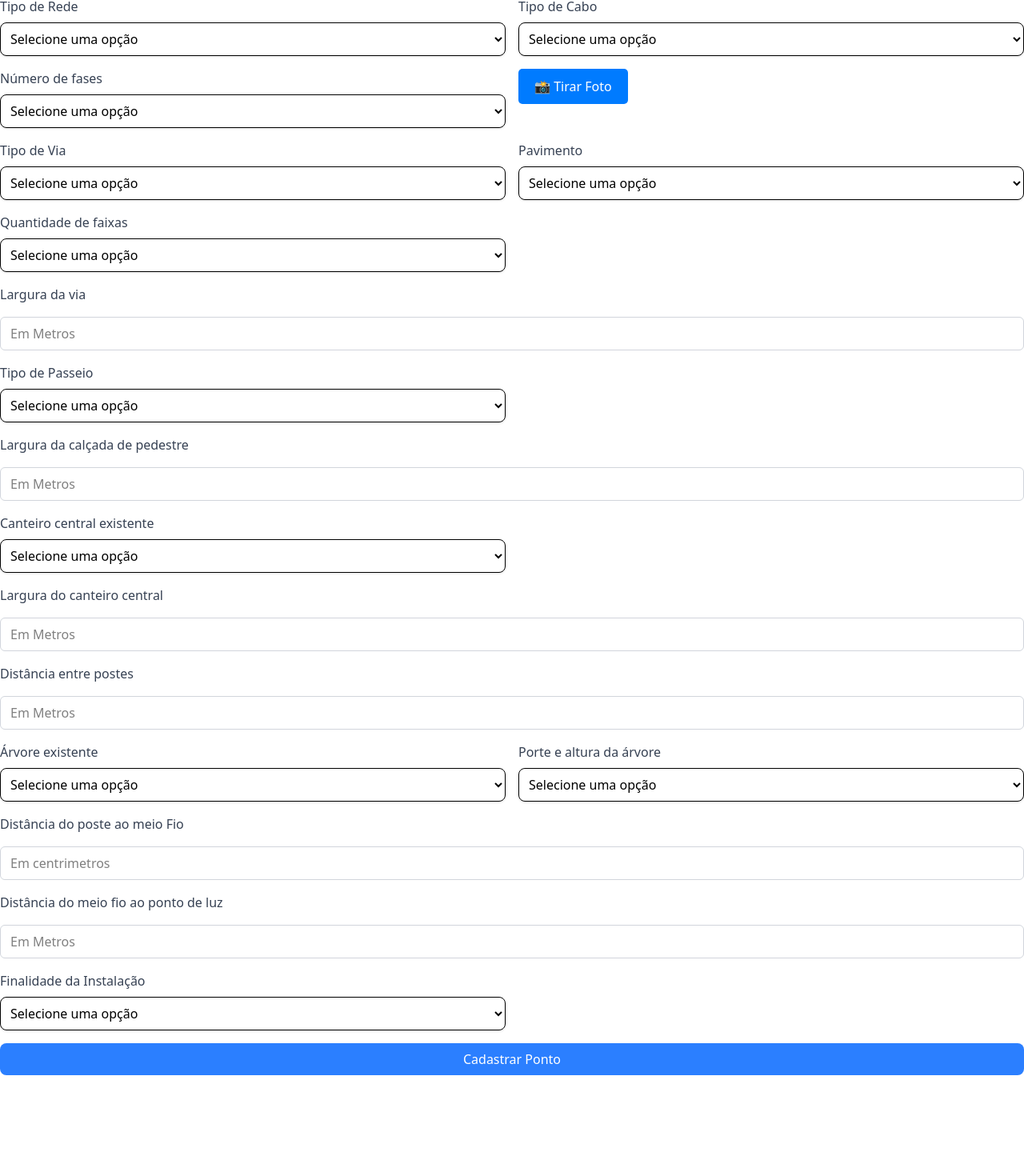
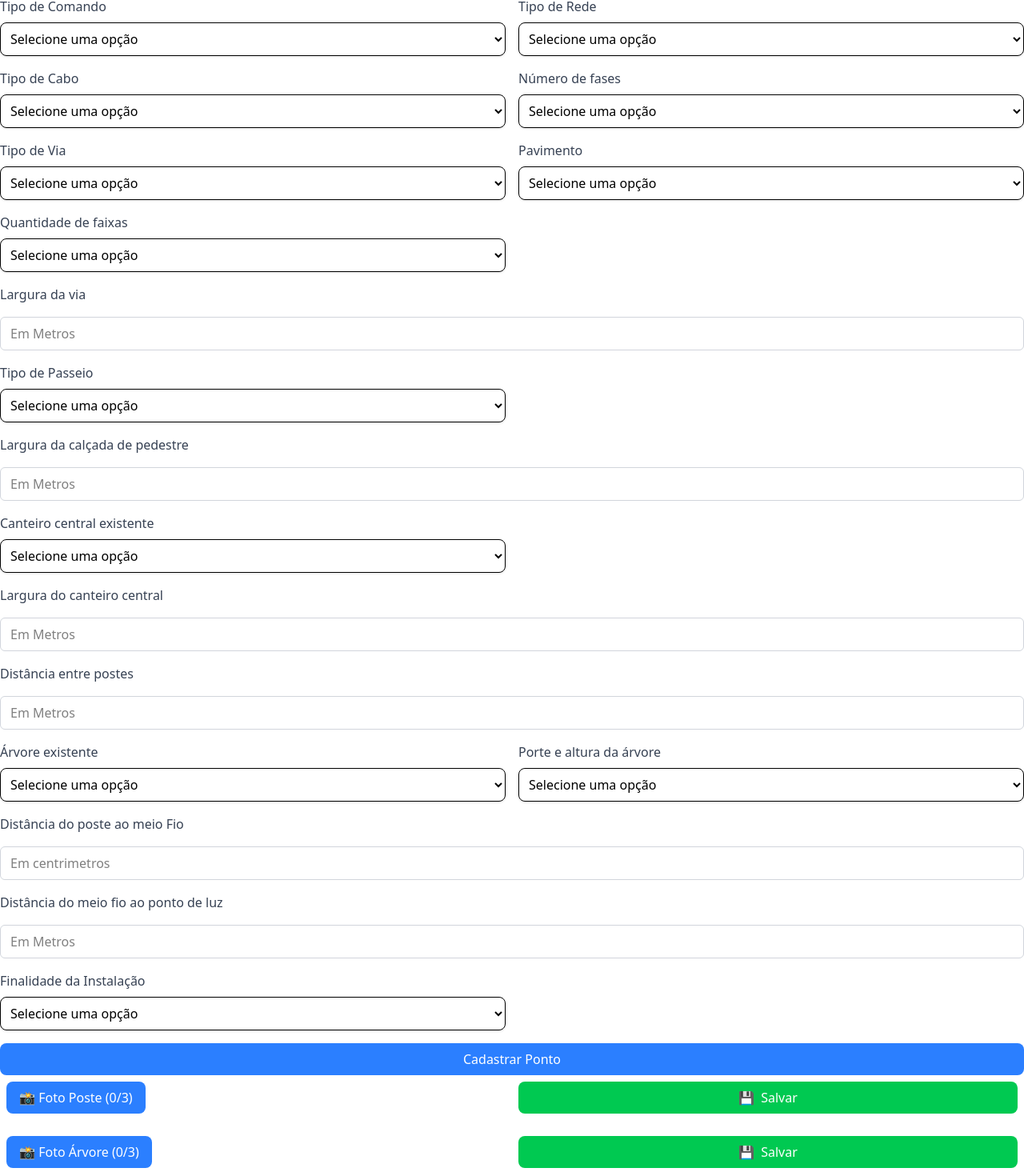
Before and after one commit to schiaretti/meu-projeto, a React (Vite) app: page /CadastroPoste in a window 1280 px wide. Shown: the part 1156-2626 px from the top of the page at 80% size. Before the commit the page ends 2500 px from the top, so only its background shows below. Built offline with nearby package versions, Linux system fonts and the light colour scheme.

Commit message:
ajustei o componente a foto também

```diff
--- a/src/components/CameraBotao.tsx
+++ b/src/components/CameraBotao.tsx
@@ -1,13 +1,17 @@
 import React, { useRef, useState } from 'react';
 
-const Componentebotao: React.FC = () => {
+interface ComponentebotaoProps {
+  buttonText: string; // Texto do botão
+  minPhotos?: number; // Número mínimo de fotos (opcional, padrão é 3)
+}
+
+const Componentebotao: React.FC<ComponentebotaoProps> = ({ buttonText, minPhotos = 3 }) => {
   const videoRef = useRef<HTMLVideoElement>(null);
-  const [photo, setPhoto] = useState<string | null>(null);
+  const [photos, setPhotos] = useState<string[]>([]); // Array para armazenar as fotos
 
-  // Função para capturar a foto
   const handleTakePhoto = async () => {
     try {
-      // Acessa a câmera do dispositivo
+      // Solicita acesso à câmera
       const stream = await navigator.mediaDevices.getUserMedia({ video: true });
       if (videoRef.current) {
         videoRef.current.srcObject = stream;
@@ -30,51 +34,66 @@ const Componentebotao: React.FC = () => {
 
         // Converte a imagem do canvas para uma URL de dados
         const dataUrl = canvas.toDataURL('image/png');
-        setPhoto(dataUrl);
+        setPhotos((prevPhotos) => [...prevPhotos, dataUrl]); // Adiciona a nova foto ao array
       }
 
       // Para a câmera após tirar a foto
       stream.getTracks().forEach((track) => track.stop());
     } catch (err) {
       console.error("Erro ao acessar a câmera:", err);
+
+      // Verifica se o erro é do tipo Error
+      if (err instanceof Error) {
+        if (err.name === 'NotAllowedError') {
+          alert("Permissão para acessar a câmera foi negada. Por favor, permita o acesso à câmera nas configurações do navegador.");
+        } else if (err.name === 'NotFoundError') {
+          alert("Nenhuma câmera foi encontrada no dispositivo.");
+        } else if (err.name === 'NotReadableError') {
+          alert("A câmera está em uso por outro aplicativo ou não pode ser acessada.");
+        } else {
+          alert("Erro ao acessar a câmera. Verifique as permissões e tente novamente.");
+        }
+      } else {
+        alert("Erro desconhecido ao acessar a câmera.");
+      }
     }
   };
 
   return (
     <div>
-      {/* Botão para tirar a foto */}
       <button
-        onClick={() => {
-          console.log("Botão clicado!");
-          handleTakePhoto(); // Adiciona a lógica de captura da foto
-        }}
-        style={{
-          padding: "10px 20px",
-          backgroundColor: "#007bff",
-          color: "white",
-          borderRadius: "5px",
-          border: "none",
-          cursor: "pointer",
-        }}
+        type="button"
+        onClick={handleTakePhoto}
+        disabled={photos.length >= minPhotos} // Desabilita o botão após atingir o mínimo de fotos
+        className="px-4 py-2 bg-blue-500 text-white rounded-lg hover:bg-blue-700 transition disabled:bg-gray-400 disabled:cursor-not-allowed"
       >
         <span role="img" aria-label="camera">
           📸
         </span>{" "}
-        Tirar Foto
+        {buttonText} ({photos.length}/{minPhotos})
       </button>
 
       {/* Vídeo oculto para acessar a câmera */}
-      <video ref={videoRef} autoPlay playsInline style={{ display: 'none' }}></video>
+      <video ref={videoRef} autoPlay playsInline className="hidden"></video>
 
-      {/* Exibe a foto capturada */}
-      {photo && (
-        <div>
-          <h2>Foto Capturada</h2>
-          <img
-            src={photo}
-            alt="Captured"
-            style={{ maxWidth: '50%', height: 'auto' }}
-          />
+      {/* Exibe as fotos capturadas */}
+      {photos.length > 0 && (
+        <div className="mt-4">
+          <h3 className="text-lg font-semibold mb-2">Fotos Capturadas:</h3>
+          <div className="grid grid-cols-1 md:grid-cols-3 gap-4">
+            {photos.map((photo, index) => (
+              <div key={index} className="relative">
+                <img
+                  src={photo}
+                  alt={`Captured ${index + 1}`}
+                  className="w-full h-auto rounded-lg shadow-lg"
+                />
+                <span className="absolute bottom-2 right-2 bg-black bg-opacity-50 text-white px-2 py-1 rounded">
+                  {index + 1}
+                </span>
+              </div>
+            ))}
+          </div>
         </div>
       )}
     </div>
--- a/src/pages/Cadastro/index.tsx
+++ b/src/pages/Cadastro/index.tsx
@@ -11,6 +11,7 @@ function CadastroPoste() {
     const [cidade, setCidade] = useState<string>('');
     const [latitude, setLatitude] = useState<number | null>(null);
     const [longitude, setLongitude] = useState<number | null>(null);
+
 
 
     // Recupera os parâmetros da URL e converte para float
@@ -207,6 +208,17 @@ function CadastroPoste() {
                     onChange={handleMaterialChange}
                 />
 
+<ComboBox
+                    label="Estrutura da postiação"
+                    options={[
+                        { value: "Unilateral", label: "Unilateral" },
+                        { value: "Bilateral", label: "Bilateral" },
+                        { value: "Canteiro central", label: "Canteiro central" },
+
+                    ]}
+                    onChange={handleMaterialChange}
+                />
+
 
                 <ComboBox
                     label="Selecione o Braço"
@@ -307,7 +319,6 @@ function CadastroPoste() {
                     onChange={handleMaterialChange}
                 />
 
-               <Componentebotao/>
 
                 <ComboBox
                     label="Tipo de Via"
@@ -464,6 +475,42 @@ function CadastroPoste() {
                     Cadastrar Ponto
                 </button>
             </form>
+
+            <div className="flex gap-4 mb-3 p-2">
+                {/* Botão "Foto do poste" */}
+                <div className="flex-1">
+                    <Componentebotao buttonText="Foto Poste" minPhotos={3} />
+                </div>
+
+                {/* Botão "Salvar" */}
+                <div className="flex-1">
+                    <button className="w-full flex items-center justify-center px-4 py-2 bg-green-500 text-white rounded-lg hover:bg-green-700 transition">
+                        <span role="img" aria-label="save" className="mr-2">
+                            💾
+                        </span>
+                        Salvar
+                    </button>
+                </div>
+            </div>
+
+            <div className="flex gap-4 mb-3 p-2">
+                {/* Botão "Foto da Árvore" */}
+                <div className="flex-1">
+                    <Componentebotao buttonText="Foto Árvore" minPhotos={3} />
+                </div>
+
+                {/* Botão "Salvar" */}
+                <div className="flex-1">
+                    <button className="w-full flex items-center justify-center px-4 py-2 bg-green-500 text-white rounded-lg hover:bg-green-700 transition">
+                        <span role="img" aria-label="save" className="mr-2">
+                            💾
+                        </span>
+                        Salvar
+                    </button>
+                </div>
+            </div>
+
+
         </div >
     );
 }
```
